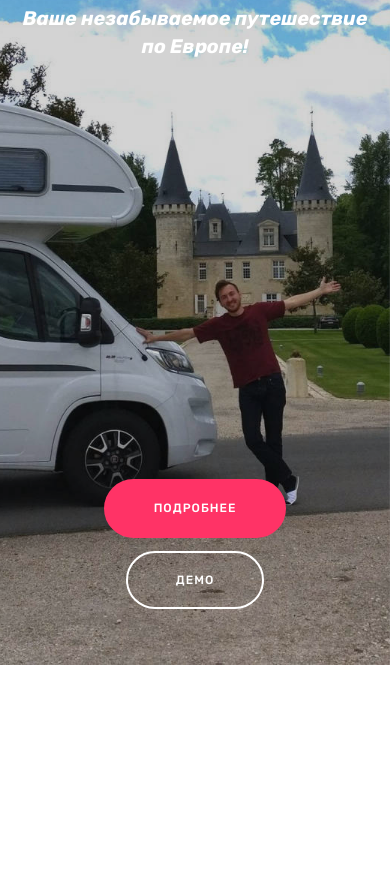
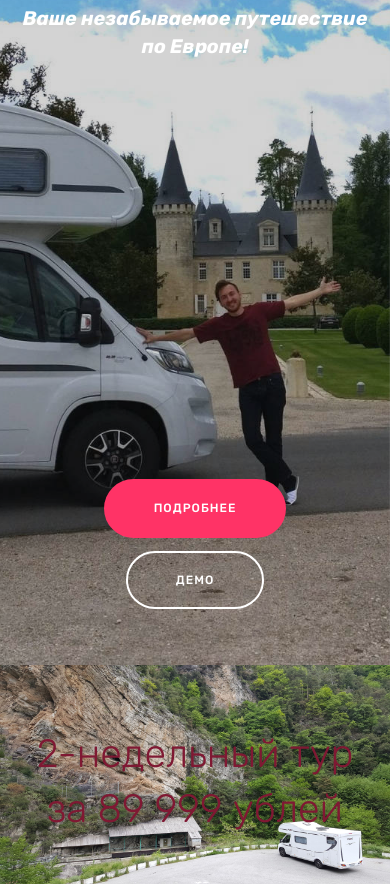
Before and after one commit to glessovich/glessovich.github.io, a plain HTML site: page index.html in a window 390 px wide. Shown: the part 179-1063 px from the top of the page. Before the commit the page ends 844 px from the top, so only its background shows below. Drawn offline with Linux system fonts and the light colour scheme.

Commit message:
create github pages

```diff
--- a/assets/images/hashes.json
+++ b/assets/images/hashes.json
@@ -1 +1 @@
-{"JwNAmkRBWoAUiSRQxAnM6w==":"15-2000x1125.jpg","tVlx+THjlDWgW8fg69Qu1g==":"01.jpg","HVsMQjSiQ7ycJ9uCvmXVZg==":"15-1-2000x1125.jpg"}
+{"JwNAmkRBWoAUiSRQxAnM6w==":"15-2000x1125.jpg","tVlx+THjlDWgW8fg69Qu1g==":"01.jpg","HVsMQjSiQ7ycJ9uCvmXVZg==":"15-1-2000x1125.jpg","DenUnnheCM7q2pQUm2Ey7A==":"kokpi-v6jqs-2560x1440.jpg"}
--- a/assets/mobirise/css/mbr-additional.css
+++ b/assets/mobirise/css/mbr-additional.css
@@ -1390,3 +1390,29 @@ body {
 .cid-rcLGmmfwEY H1 {
   color: #ffffff;
 }
+.cid-rcLJ8s8kMh {
+  background: #ffffff;
+}
+.cid-rcLJ8s8kMh .image-block {
+  margin: auto;
+  width: 100% !important;
+}
+.cid-rcLJ8s8kMh .mbr-figure {
+  margin: 0 auto;
+}
+.cid-rcLJ8s8kMh figcaption {
+  position: relative;
+}
+.cid-rcLJ8s8kMh figcaption div {
+  position: absolute;
+  bottom: 0;
+  width: 100%;
+}
+@media (max-width: 768px) {
+  .cid-rcLJ8s8kMh .image-block {
+    width: 100% !important;
+  }
+}
+.cid-rcLJ8s8kMh DIV {
+  color: #7f1933;
+}
--- a/index.html
+++ b/index.html
@@ -48,8 +48,22 @@
     </div>
 </section>
 
+<section class="engine"><a href="https://mobirise.info/h">how to create your own web page</a></section><section class="cid-rcLJ8s8kMh" id="image2-9">
 
-  <section class="engine"><a href="https://mobirise.info/h">how to create your own web page for free</a></section><script src="assets/web/assets/jquery/jquery.min.js"></script>
+
+
+    <figure class="mbr-figure">
+        <div class="image-block" style="width: 100%;">
+            <img src="assets/images/kokpi-v6jqs-2560x1440.jpg" alt="Mobirise" title="">
+            <figcaption class="mbr-figure-caption mbr-figure-caption-over">
+                <div class="container pb-5 mbr-white align-center mbr-fonts-style display-1">2-недельный тур за 89 999 ублей</div>
+            </figcaption>
+        </div>
+    </figure>
+</section>
+
+
+  <script src="assets/web/assets/jquery/jquery.min.js"></script>
   <script src="assets/popper/popper.min.js"></script>
   <script src="assets/tether/tether.min.js"></script>
   <script src="assets/bootstrap/js/bootstrap.min.js"></script>
```
Also changed, not shown: assets/images/kokpi-v6jqs-2560x1440.jpg (added), 1 other file.
